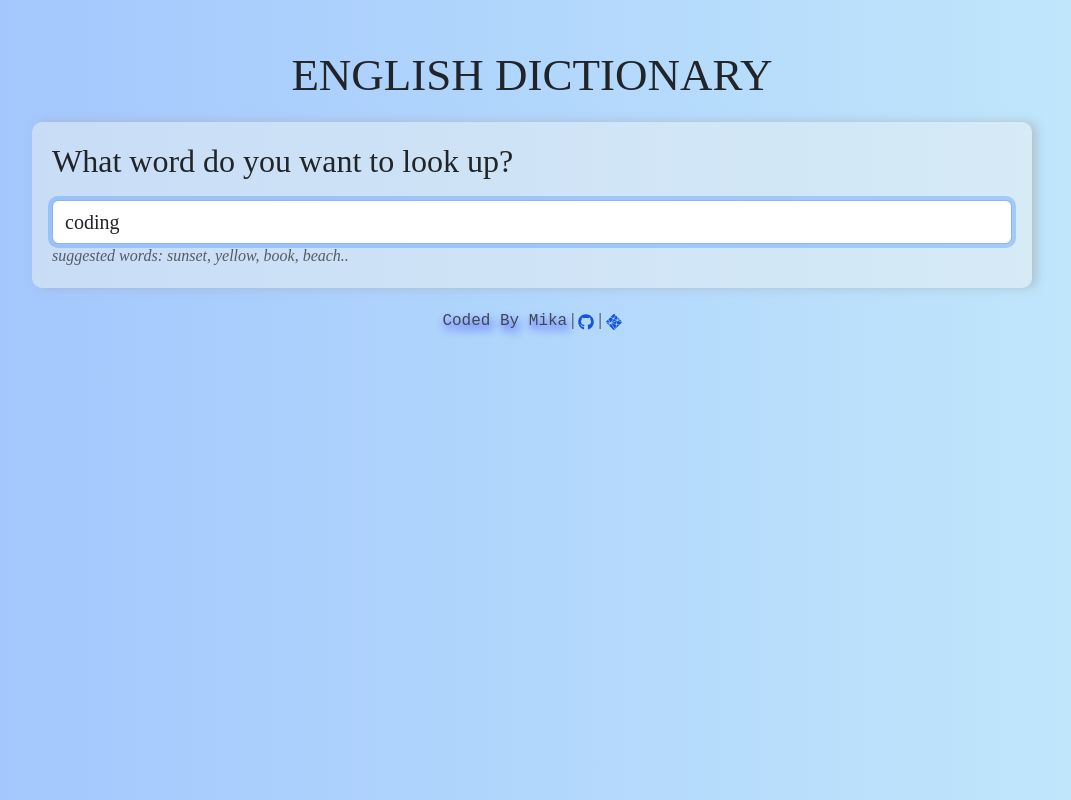
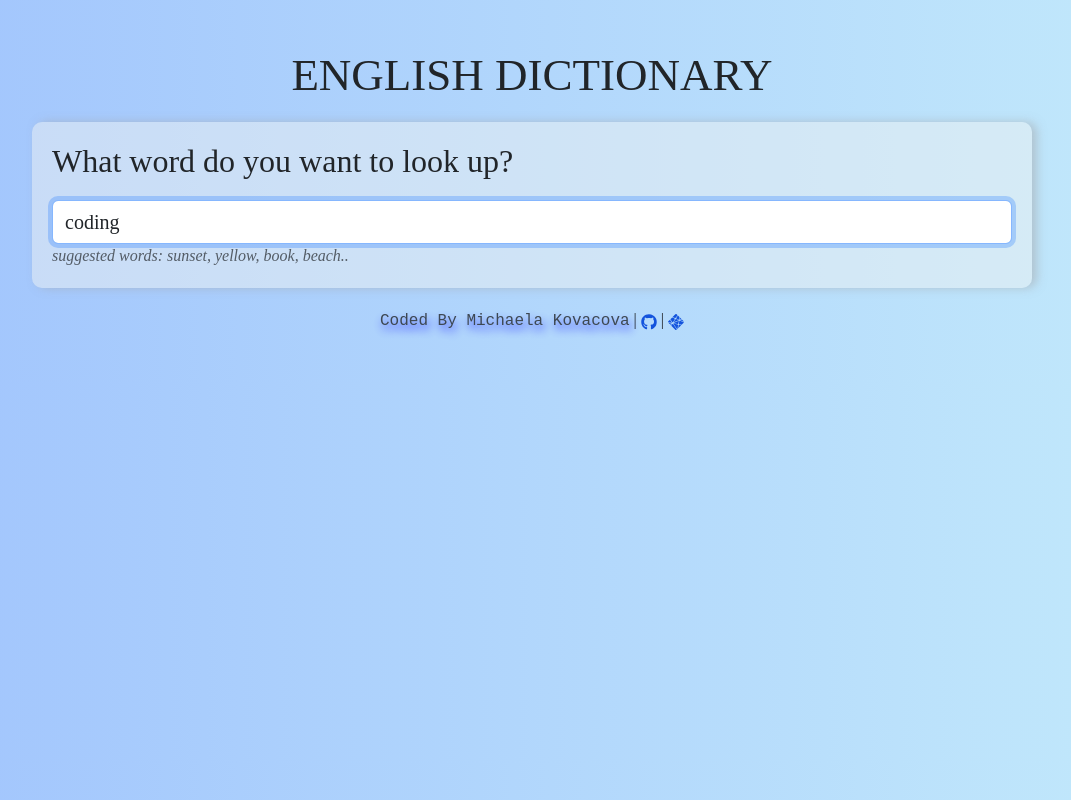
Before and after one commit to aqualinka/react-dictionaryapp, a React (Create React App) app: page / in a window 1280 px wide. Shown: the whole page, without its empty margins (108-1179 px from the left). Built offline with nearby package versions, Linux system fonts and the light colour scheme; no server answers.

Commit message:
update footer

```diff
--- a/src/App.js
+++ b/src/App.js
@@ -17,9 +17,9 @@ function App() {
           <Dictionary defaultKeyword="coding"/>
         </main>
         <footer className="text-center">
-
-        <span>Coded By Mika</span> | <a href="https://github.com/aqualinka/react-dictionaryapp" target="_blank" rel="noopener noreferrer">
-          <FaGithub /></a> | <a href="https://relaxed-shockley-3c677b.netlify.app/"> <SiNetlify/> </a>
+          <span>Coded By Michaela Kovacova</span> | <a href="https://github.com/aqualinka/react-dictionaryapp" target="_blank" rel="noopener noreferrer">
+          <FaGithub /></a> | <a href="https://relaxed-shockley-3c677b.netlify.app/">
+          <SiNetlify/> </a>
         </footer>
       </div>
 
```
